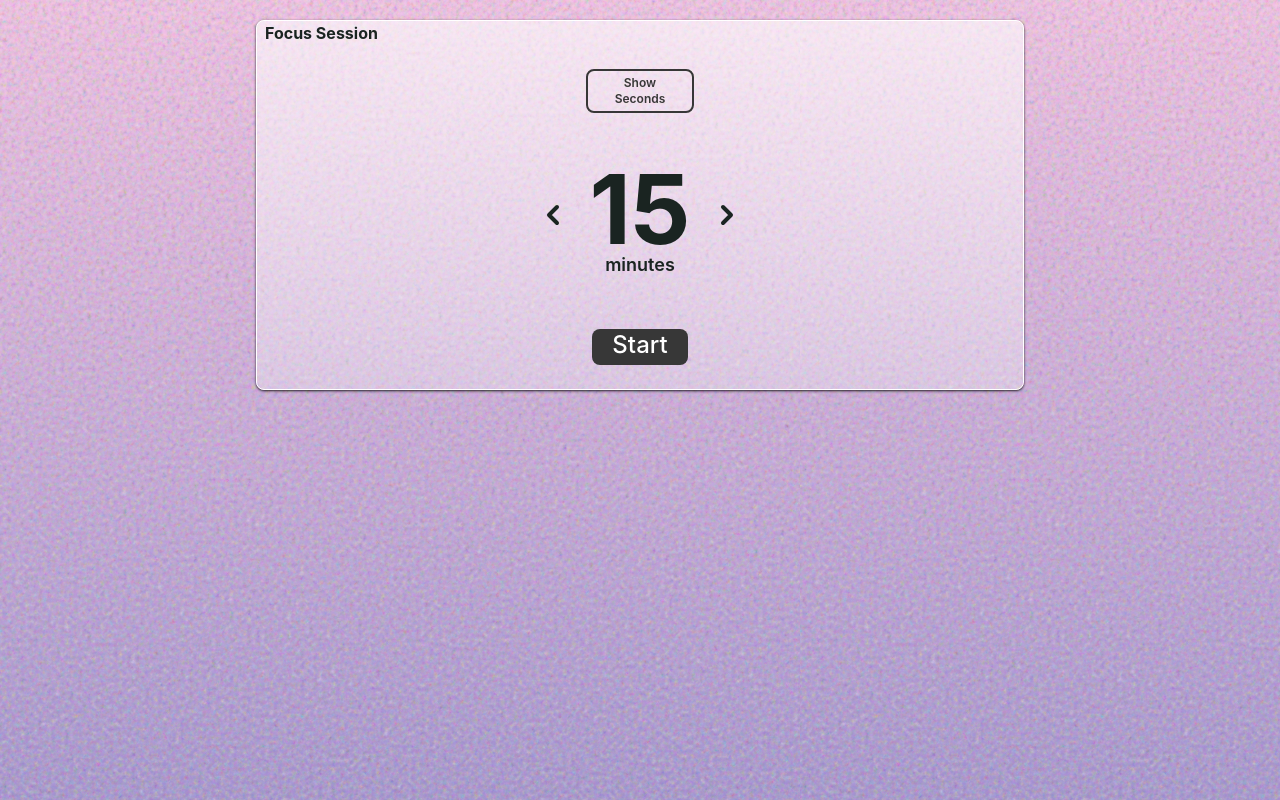
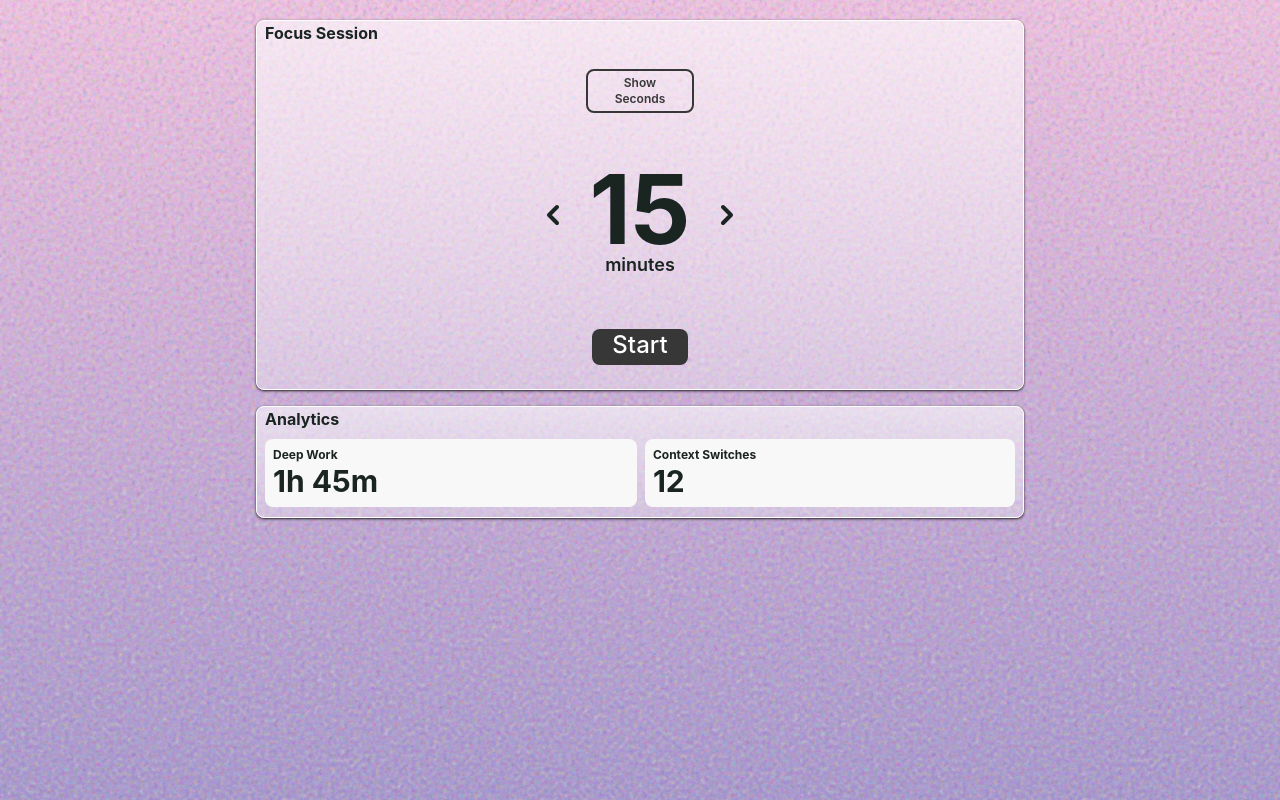
Before and after one commit to Marky2813/electron, a React (Vite) app: page / in a window 1280 px wide. Built offline with nearby package versions, Linux system fonts and the light colour scheme.

Commit message:
Analytics UI + Timer Bug Fixes

```diff
--- a/src/electron/main.ts
+++ b/src/electron/main.ts
@@ -1,4 +1,4 @@
-import { app, BrowserWindow, nativeTheme } from 'electron';
+import { app, BrowserWindow } from 'electron';
 import path from 'path';
 import { isDev } from './util.js';
 import { getPreloadPath } from './pathResolver.js';
@@ -14,6 +14,7 @@ const store = new Store();
 let date = new Date();
 let today = date.toLocaleDateString();
 let lastUsedDate = store.get('last-used-date');
+let state: any = null;
 
 console.log(today, lastUsedDate)
 
@@ -36,6 +37,7 @@ function scheduleMidnightReset() {
 
   setTimeout(() => {
     clearInterval(intervalId);
+    setTimeout(() => {
     todaySessionDetails = {};
     contextSwitch = {};
     previousWindow = null;
@@ -43,8 +45,12 @@ function scheduleMidnightReset() {
     store.set('session-details', todaySessionDetails);
     store.set('context-switches', contextSwitch);
     store.set('last-used-date', newDay)
+    if (state === 'running')
+    {
     startSessionTracking();
+    }
     scheduleMidnightReset();
+    }, 10_000)
   }, msToMidnight);
 }
 
@@ -52,8 +58,6 @@ scheduleMidnightReset();
 
 
 app.on('ready', () => {
-  const isMac = process.platform === "darwin";
-  const isWin = process.platform === "win32";
   const mainWindow = new BrowserWindow({
     minWidth: 350,
     height: 600,
@@ -73,6 +77,7 @@ mainWindow.setAlwaysOnTop(true);
   })
   ipcMain.handle('start-session-time-tracking',  startSessionTracking);
   ipcMain.handle('get-session-details', () => {
+    state = null;
     clearInterval(intervalId);
     todaySessionDetails["contextSwitch"] = contextSwitch;
     store.set('session-details', todaySessionDetails);
@@ -88,6 +93,7 @@ mainWindow.setAlwaysOnTop(true);
 // - in terms of ui/Ux, tinker how the data needs to be displayed. is it going to be day wise, or it is going to be focus session wise, or is it going to be both.
 // - how do we show the app names with the icons.
 function startSessionTracking() {
+    state = "running";
     intervalId = setInterval(async () => {
       try {
         saveCounter++;
--- a/src/ui/components/FocusTimer.tsx
+++ b/src/ui/components/FocusTimer.tsx
@@ -2,7 +2,6 @@ import { useState, useEffect } from 'react';
 import { useTimer } from '../timerContext';
 import { ChevronLeft, ChevronRight, Pause, Play, RotateCcw } from 'lucide-react';
 import Progress from './Progress';
-import LiquidGlass from 'liquid-glass-react';
 
 
 function FocusTimer() {
--- a/src/ui/components/Home.tsx
+++ b/src/ui/components/Home.tsx
@@ -6,7 +6,7 @@ function Home() {
       {/* <h5>this is the home page of our app. greeting + weather. then 2 components for focus session and progress. </h5> */}
       <main className="w-3xl">
 
-        <section className=" rounded-lg text-[#1A2421] bg-gradient-to-b from-white/60 to-white/30 border-[1px] border-solid border-white border-opacity-30 shadow-black/70 shadow-sm">
+        <section className="rounded-lg text-[#1A2421] bg-gradient-to-b from-white/60 to-white/30 border-[1px] border-solid border-white border-opacity-30 shadow-black/70 shadow-sm">
           <div className="rounded-t-md relative h-6 ">
             <span className="absolute left-2 z-10 opacity-100">Focus Session</span>
           </div>
@@ -17,31 +17,26 @@ function Home() {
           </div>
           {/* //today's progress */}
         </section>
-        {/* <section className="mt-4">
+        <section className="mt-4 h-28 rounded-lg text-[#1A2421] bg-gradient-to-b from-white/60 to-white/30 border-[1px] border-solid border-white border-opacity-30 shadow-black/70 shadow-sm">
 
-          <div className="bg-[#1b1a1a] h-28 rounded-md flex items-center justify-center">
-
-            <div className="flex items-center justify-center gap-3">
-              <div className="h-23 w-33 bg-[#141414] rounded-lg ">
-                <div className="bg-[#2e96c9] rounded-t-lg relative h-6">
-                  <span className="absolute left-1 top-0.5 text-sm opacity-100 text-black">Deep Work</span>
-                </div>
-                <div className="text-xl h-full relative">
-                 <span className="absolute right-2 bottom-7">1hr 45mins</span>
-                </div>
+          <div className="relative h-8">
+            <span className="absolute left-2">Analytics</span>
+          </div>
+          <div className="flex items-center justify-center gap-2 h-17">
+            <div className="bg-[#f8f8f8] grow ml-2 h-full rounded-lg">
+              <div className="flex flex-col items-start ml-2 mt-2 justify-center">
+                <div className="text-xs">Deep Work</div>
+                <div className="text-3xl">1h 45m</div>
               </div>
-              <div className="h-23 w-33 bg-[#141414] rounded-lg ">
-                <div className="bg-[#2e96c9] rounded-t-lg relative h-6">
-                  <span className="absolute left-1 top-0.5 text-sm opacity-100 text-black">Context Switches</span>
-                </div>
-                <div className="text-xl h-full relative">
-                 <span className="absolute left-1 top-0 text-2xl">12</span>
-                </div>
+            </div>
+            <div className="bg-[#f8f8f8] grow mr-2 h-full rounded-lg">
+              <div className="flex flex-col items-start ml-2 mt-2 justify-center">
+                <div className="text-xs">Context Switches</div>
+                <div className="text-3xl">12</div>
               </div>
             </div>
           </div>
-          {/* //today's progress
-        </section> */}
+        </section>
 
       </main>
     </>
--- a/src/ui/index.css
+++ b/src/ui/index.css
@@ -31,12 +31,6 @@
 }
 
 
-@property --progress {
-  syntax: '<percentage>';
-  inherits: false;
-  initial-value: 0%;
-}
-
 [role = "progressbar"] {
 
   --size: 240px;
@@ -46,7 +40,7 @@
   width: var(--size);
   aspect-ratio: 1 / 1;
 
-  background:conic-gradient(#a865b5 var(--progress, 0), #a18cd1 0%);
+  background:conic-gradient(#a865b5 var(--progress, 0%), #a18cd1 0%);
   border-radius: 120px;
 
   display: flex;
```
